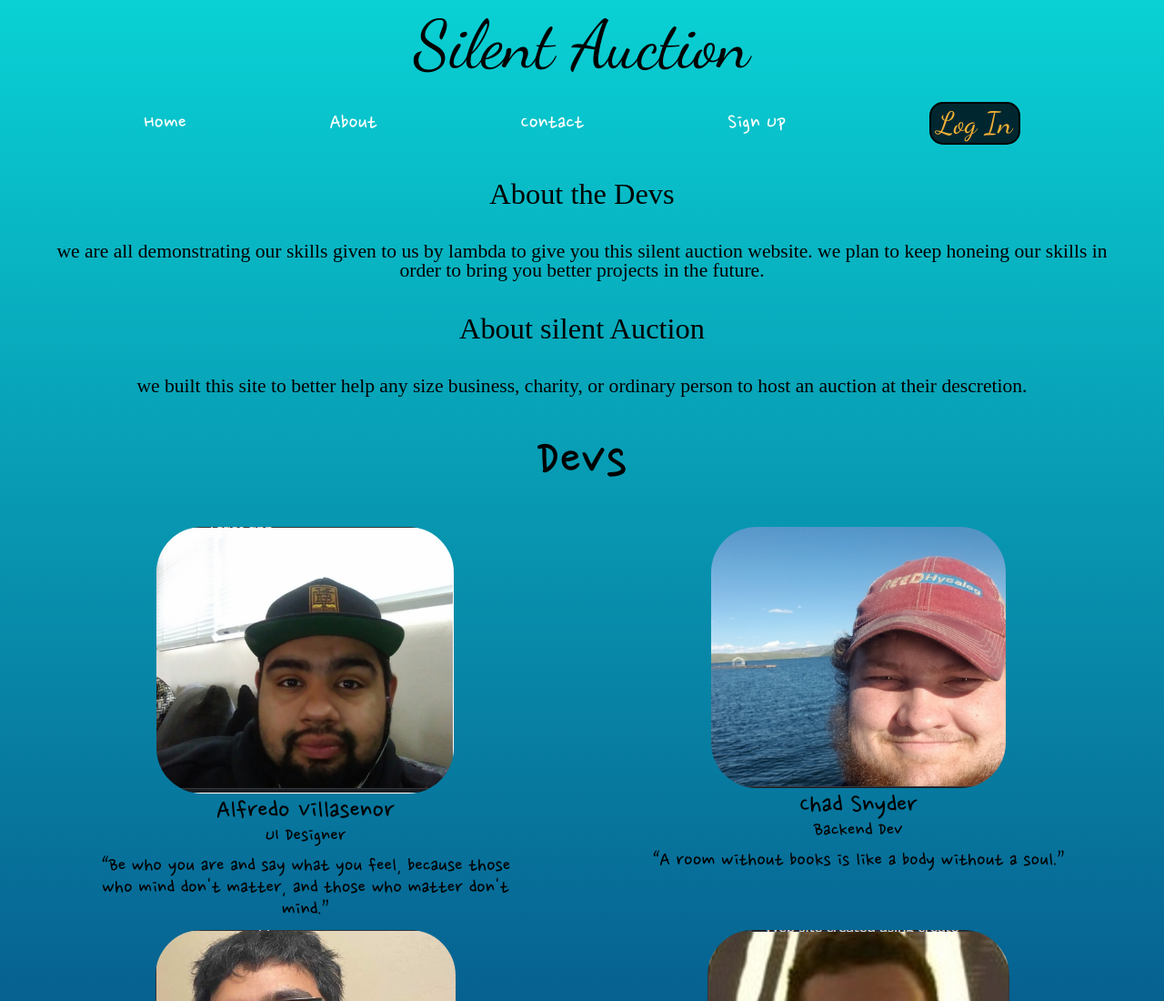
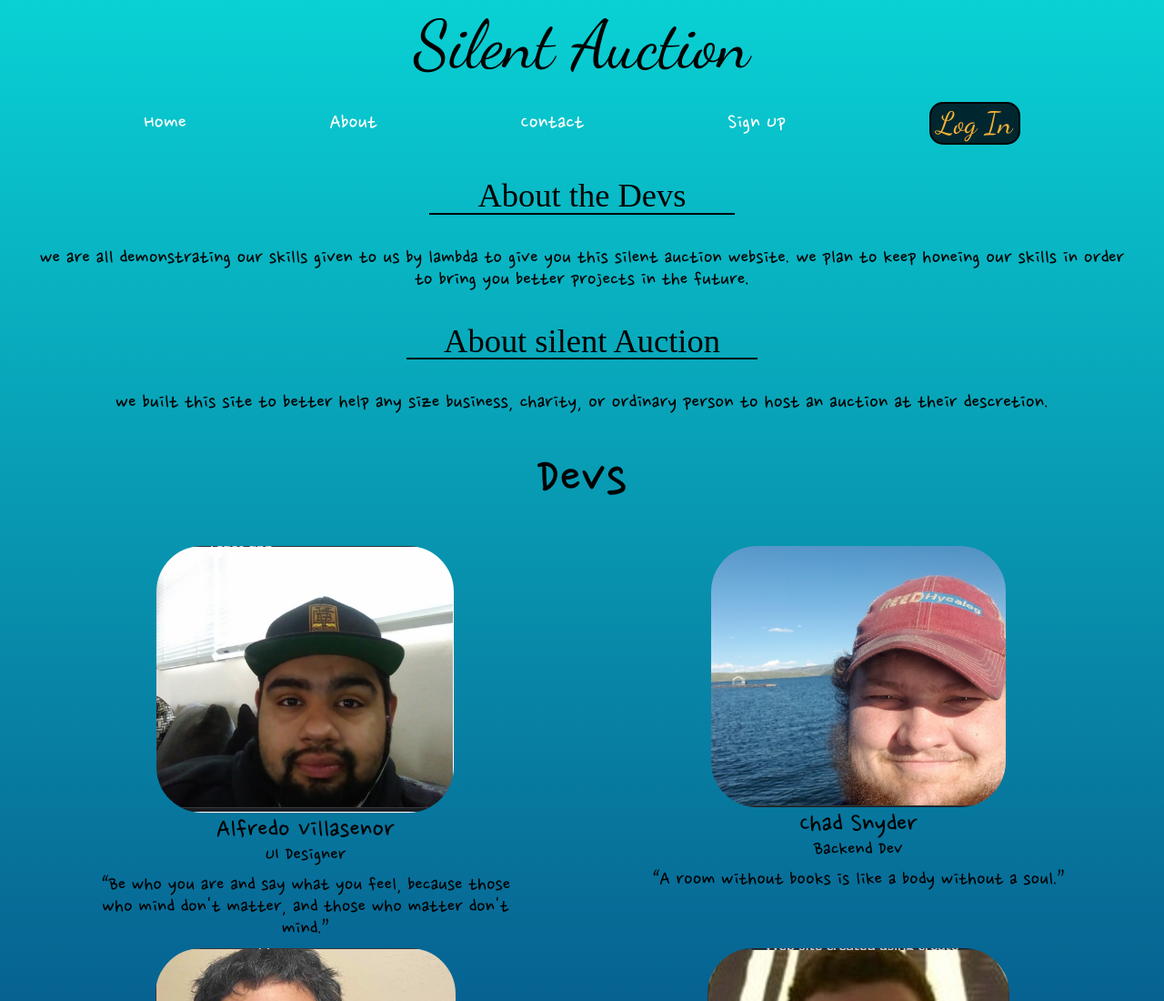
Before and after one commit to Build-Week-Silent-Auction2/UI, a plain HTML site: page about.html in a window 1280 px wide. Shown: the top 1100 px of the page at 91% size. Drawn offline with Linux system fonts and the light colour scheme; a web font is replaced by a local one.

Commit message:
almost done

```diff
--- a/less/about.less
+++ b/less/about.less
@@ -1,7 +1,7 @@
 
 .about{
-    font-size: 135%;
-    font-family: 'Domine', serif;
+    font-size: 152%;
+    font-family: 'Nanum Pen Script', cursive;
     margin-top: 4%;
     text-align: center;
     margin: 0 3%;
@@ -10,19 +10,25 @@
     font-family: 'Bree Serif', serif;
     font-size: 150%;
     margin-bottom: 3%;
+    border-bottom: 2px solid black;
+    max-width: 28%;
+    margin-left: 36%;
   }
   .silent{
-    font-size: 135%;
+    font-size: 154%;
     margin-top: 3%;
-    font-family: 'Domine', serif;
+    font-family: 'Nanum Pen Script', cursive;
     text-align: center;
     margin: 0 3%;
   }
   .silent h2{
     font-family: 'Bree Serif', serif;
-    font-size: 150%;
+    font-size: 148%;
     margin-bottom: 3%;
     margin-top: 3%;
+    border-bottom: 2px solid black;
+    max-width: 32%;
+    margin-left: 34%;
   }
   .big-container{
       width: 95%;
```
Also changed, not shown: css/index.css.
